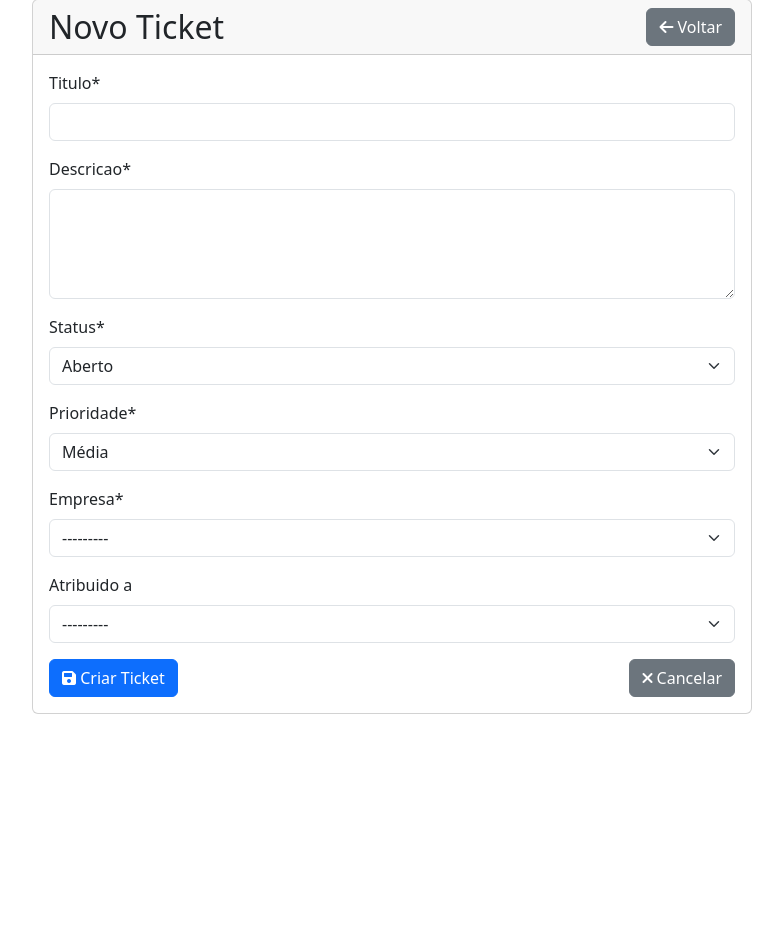
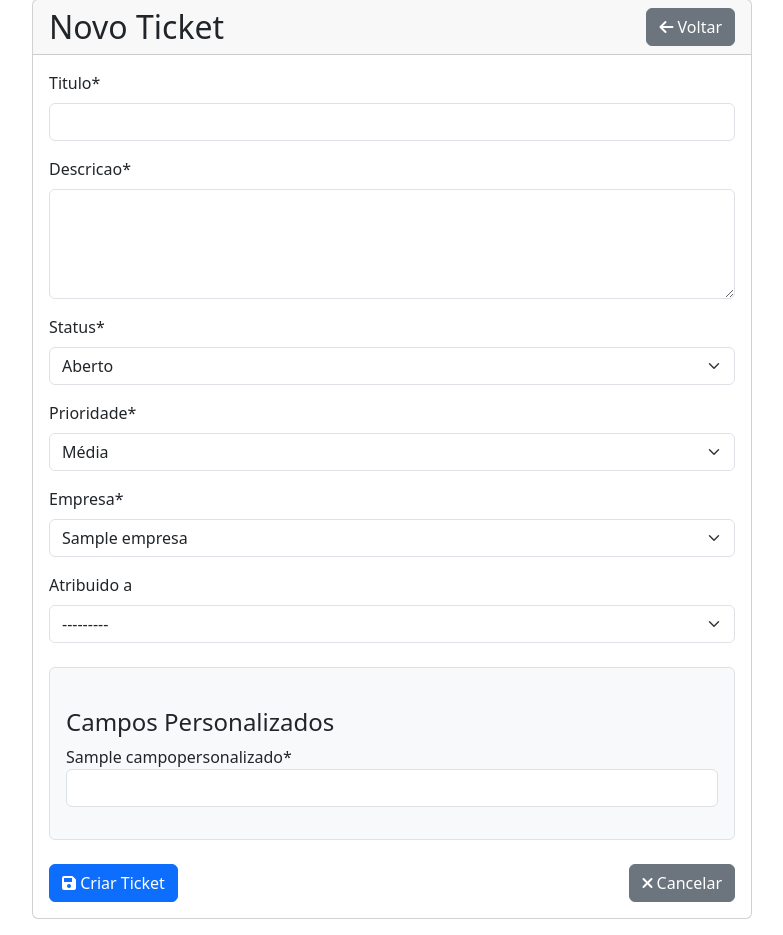
Before and after one commit to marques823/helpdesk, a Django app: page /tickets/novo/ in a window 1280 px wide. Shown: the part 81-1016 px from the top of the page, without its empty margins (248-1031 px from the left). Before the commit the page ends 795 px from the top, so only its background shows below. Run offline with Django 5.2, Linux system fonts and the light colour scheme; a user stored in the database is signed in; tables that the repository leaves empty hold one stand-in row (values such as "Sample post"); some libraries are stand-ins or nearby versions.

Commit message:
Melhorar a funcionalidade de campos personalizados por empresa

```diff
--- a/tickets/forms.py
+++ b/tickets/forms.py
@@ -45,7 +45,7 @@ class TicketForm(forms.ModelForm):
         fields = ['titulo', 'descricao', 'status', 'prioridade', 'empresa', 'atribuido_a']
         widgets = {
             'descricao': forms.Textarea(attrs={'rows': 4}),
-            'empresa': forms.Select(attrs={'class': 'form-control'}),
+            'empresa': forms.Select(attrs={'class': 'form-control', 'id': 'id_empresa'}),
             'atribuido_a': forms.Select(attrs={'class': 'form-control'}),
         }
 
@@ -74,11 +74,20 @@ class TicketForm(forms.ModelForm):
                 self.fields.pop('empresa', None)
                 self.fields.pop('atribuido_a', None)
         else:
-            # Para admin, mostra todas as empresas e funcionários
+            # Para admin, mostra todas as empresas
             self.fields['empresa'].queryset = Empresa.objects.all()
-            self.fields['atribuido_a'].queryset = Funcionario.objects.filter(
-                tipo__in=['admin', 'suporte']
-            ).distinct()
+
+            # Inicialmente, não mostra funcionários até que uma empresa seja selecionada
+            empresa_id = self.initial.get('empresa') or self.data.get('empresa')
+            if empresa_id:
+                # Se uma empresa for selecionada, mostra apenas funcionários daquela empresa
+                self.fields['atribuido_a'].queryset = Funcionario.objects.filter(
+                    empresas__id=empresa_id,
+                    tipo__in=['admin', 'suporte']
+                ).distinct()
+            else:
+                # Se nenhuma empresa for selecionada, não mostra funcionários
+                self.fields['atribuido_a'].queryset = Funcionario.objects.none()
 
     def clean(self):
         cleaned_data = super().clean()
--- a/tickets/models.py
+++ b/tickets/models.py
@@ -219,6 +219,7 @@ class CampoPersonalizado(models.Model):
     obrigatorio = models.BooleanField(default=False)
     opcoes = models.TextField(blank=True, null=True, help_text='Opções para campo do tipo seleção (uma por linha)')
     ordem = models.IntegerField(default=0)
+    ativo = models.BooleanField(default=True)
     criado_em = models.DateTimeField(default=timezone.now)
     atualizado_em = models.DateTimeField(auto_now=True)
 
--- a/tickets/templates/tickets/novo_ticket.html
+++ b/tickets/templates/tickets/novo_ticket.html
@@ -21,28 +21,31 @@
                             {% if campos_personalizados %}
                                 <h4 class="mt-4">Campos Personalizados</h4>
                                 {% for campo in campos_personalizados %}
-                                    <div class="form-group">
+                                    <div class="form-group mb-3">
                                         <label for="campo_{{ campo.id }}">
                                             {{ campo.nome }}{% if campo.obrigatorio %}*{% endif %}
                                         </label>
-                                        {% if campo.tipo == 'text' %}
+                                        {% if campo.tipo == 'texto' %}
                                             <input type="text" class="form-control" id="campo_{{ campo.id }}" name="campo_{{ campo.id }}" {% if campo.obrigatorio %}required{% endif %}>
-                                        {% elif campo.tipo == 'number' %}
+                                        {% elif campo.tipo == 'numero' %}
                                             <input type="number" class="form-control" id="campo_{{ campo.id }}" name="campo_{{ campo.id }}" {% if campo.obrigatorio %}required{% endif %}>
-                                        {% elif campo.tipo == 'date' %}
+                                        {% elif campo.tipo == 'data' %}
                                             <input type="date" class="form-control" id="campo_{{ campo.id }}" name="campo_{{ campo.id }}" {% if campo.obrigatorio %}required{% endif %}>
-                                        {% elif campo.tipo == 'selection' %}
+                                        {% elif campo.tipo == 'selecao' %}
                                             <select class="form-control" id="campo_{{ campo.id }}" name="campo_{{ campo.id }}" {% if campo.obrigatorio %}required{% endif %}>
                                                 <option value="">Selecione...</option>
                                                 {% for opcao in campo.opcoes.splitlines %}
                                                     <option value="{{ opcao }}">{{ opcao }}</option>
                                                 {% endfor %}
                                             </select>
-                                        {% elif campo.tipo == 'checkbox' %}
+                                        {% elif campo.tipo == 'booleano' %}
                                             <div class="form-check">
-                                                <input type="checkbox" class="form-check-input" id="campo_{{ campo.id }}" name="campo_{{ campo.id }}">
-                                                <label class="form-check-label" for="campo_{{ campo.id }}">{{ campo.nome }}</label>
+                                                <input type="checkbox" class="form-check-input" id="campo_{{ campo.id }}" name="campo_{{ campo.id }}" value="true">
+                                                <label class="form-check-label" for="campo_{{ campo.id }}">Sim</label>
                                             </div>
+                                        {% endif %}
+                                        {% if campo.tipo != 'booleano' and not campo.obrigatorio %}
+                                            <small class="form-text text-muted">Este campo é opcional</small>
                                         {% endif %}
                                     </div>
                                 {% endfor %}
@@ -73,8 +76,17 @@ document.addEventListener('DOMContentLoaded', function() {
             const empresaId = this.value;
             if (empresaId) {
                 window.location.href = `{% url 'tickets:criar_ticket' %}?empresa=${empresaId}`;
+            } else {
+                // Recarregue a página sem o parâmetro de empresa
+                window.location.href = `{% url 'tickets:criar_ticket' %}`;
             }
         });
+    }
+
+    // Destaque os campos personalizados para melhor visualização
+    const camposPersonalizadosDiv = document.getElementById('camposPersonalizados');
+    if (camposPersonalizadosDiv && camposPersonalizadosDiv.children.length > 0) {
+        camposPersonalizadosDiv.classList.add('p-3', 'bg-light', 'rounded', 'mt-4', 'mb-4', 'border');
     }
 });
 </script>
--- a/tickets/views.py
+++ b/tickets/views.py
@@ -169,17 +169,41 @@ def criar_ticket(request):
                 messages.error(request, 'Você não está associado a nenhuma empresa.')
                 return redirect('tickets:dashboard')
 
+        # Automaticamente seleciona a empresa se o usuário tiver apenas uma
+        initial_data = {}
+        if funcionario and empresas.count() == 1:
+            initial_data['empresa'] = empresas.first().id
+            empresa_id = str(empresas.first().id)
+        else:
+            # Obtém a empresa selecionada do formulário POST ou da query string
+            empresa_id = request.POST.get('empresa') if request.method == 'POST' else request.GET.get('empresa')
+
         # Obtém os campos personalizados da empresa selecionada
-        empresa_id = request.POST.get('empresa') if request.method == 'POST' else request.GET.get('empresa')
         campos_personalizados = None
         if empresa_id:
-            campos_personalizados = CampoPersonalizado.objects.filter(
-                empresa_id=empresa_id,
-                ativo=True
-            ).order_by('ordem')
+            try:
+                campos_personalizados = CampoPersonalizado.objects.filter(
+                    empresa_id=empresa_id,
+                    ativo=True
+                ).order_by('ordem', 'nome')
+
+                # Verifica se o usuário tem acesso à empresa
+                empresa = Empresa.objects.get(id=empresa_id)
+                if not request.user.is_superuser and not funcionario.empresas.filter(id=empresa_id).exists():
+                    messages.error(request, 'Você não tem acesso a esta empresa.')
+                    return redirect('tickets:dashboard')
+
+                # Se o usuário está tentando acessar uma empresa que não é dele, redirecione
+                if funcionario and funcionario.empresas.count() == 1 and str(funcionario.empresas.first().id) != empresa_id:
+                    return redirect('tickets:criar_ticket')
+
+            except (Empresa.DoesNotExist, ValueError):
+                # Se a empresa não existe ou o ID não é válido, limpe o valor
+                empresa_id = None
+                campos_personalizados = None
 
         if request.method == 'POST':
-            form = TicketForm(request.POST, user=request.user)
+            form = TicketForm(request.POST, user=request.user, initial=initial_data)
             if form.is_valid():
                 ticket = form.save(commit=False)
                 ticket.criado_por = request.user
@@ -188,18 +212,26 @@ def criar_ticket(request):
                 # Salva os valores dos campos personalizados
                 if campos_personalizados:
                     for campo in campos_personalizados:
-                        valor = request.POST.get(f'campo_{campo.id}')
-                        if valor:
-                            ValorCampoPersonalizado.objects.create(
-                                ticket=ticket,
-                                campo=campo,
-                                valor=valor
-                            )
+                        campo_valor = request.POST.get(f'campo_{campo.id}')
+                        if campo_valor or campo.tipo == 'booleano':
+                            # Para campos booleanos, verifica se o checkbox foi marcado
+                            if campo.tipo == 'booleano':
+                                valor = 'true' if campo_valor == 'true' else 'false'
+                            else:
+                                valor = campo_valor or ''
+
+                            # Só salva se o valor não estiver vazio ou se for um campo booleano
+                            if valor or campo.tipo == 'booleano':
+                                ValorCampoPersonalizado.objects.create(
+                                    ticket=ticket,
+                                    campo=campo,
+                                    valor=valor
+                                )
 
                 messages.success(request, 'Ticket criado com sucesso!')
                 return redirect('tickets:detalhe_ticket', ticket.id)
         else:
-            form = TicketForm(user=request.user)
+            form = TicketForm(user=request.user, initial=initial_data)
 
         context = {
             'form': form,
```
